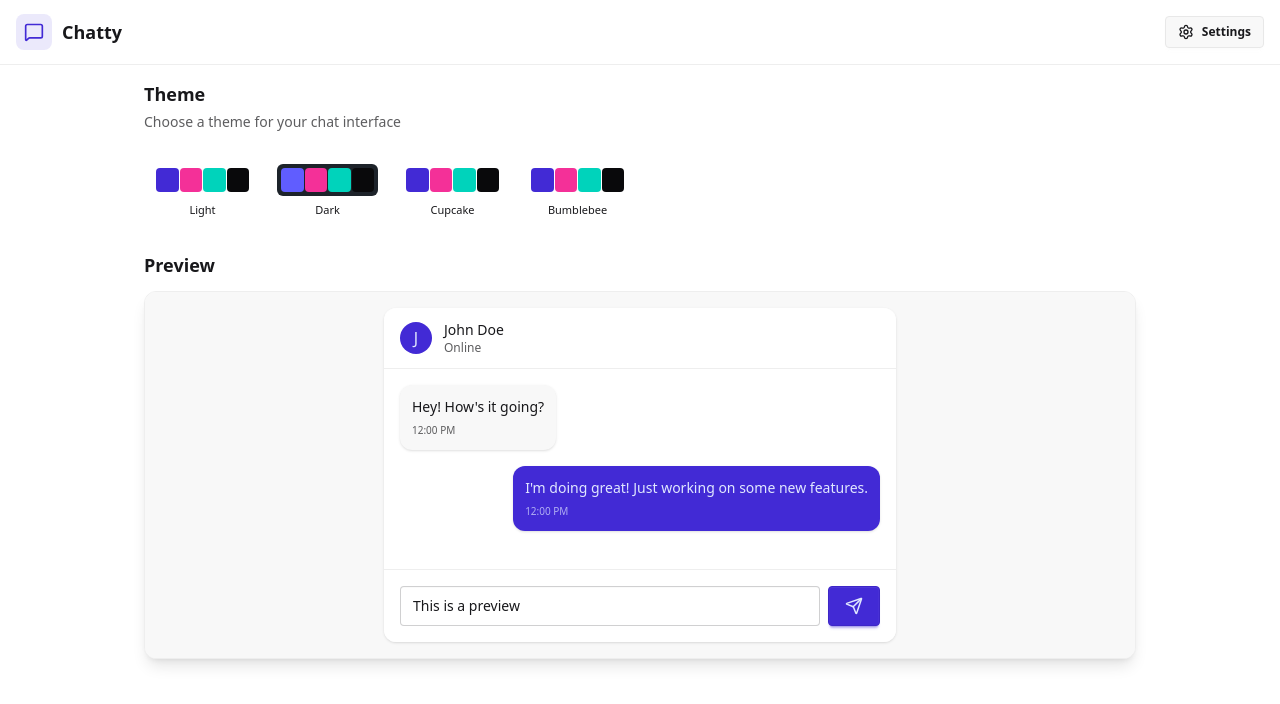
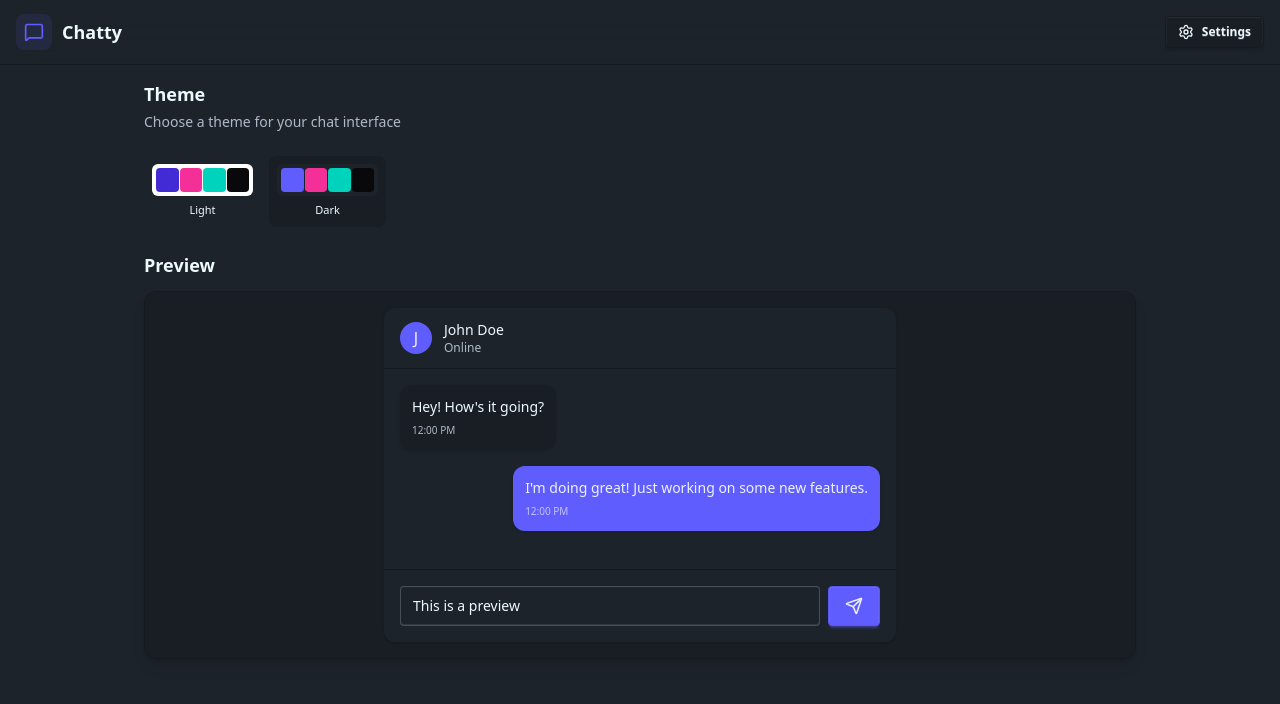
Before and after one commit to AvetBadalyan/Chat-app, a React (Vite) app in the folder frontend/: page /settings in a window 1280 px wide. Shown: the top 704 px of the page. Built offline with nearby package versions, Linux system fonts and the light colour scheme; no server answers.

Commit message:
update themes

```diff
--- a/frontend/src/constants/index.js
+++ b/frontend/src/constants/index.js
@@ -1 +1 @@
-export const THEMES = ['light', 'dark', 'cupcake', 'bumblebee'];
+export const THEMES = ['light', 'dark'];
--- a/frontend/src/store/useThemeStore.js
+++ b/frontend/src/store/useThemeStore.js
@@ -1,7 +1,7 @@
 import { create } from 'zustand';
 
 export const useThemeStore = create(set => ({
-  theme: localStorage.getItem('chat-theme') || 'coffee',
+  theme: localStorage.getItem('chat-theme') || 'dark',
   setTheme: theme => {
     localStorage.setItem('chat-theme', theme);
     set({ theme });
```
